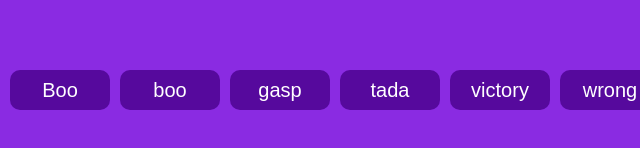
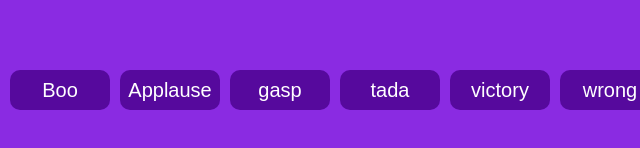
Before and after one commit to acciojob/Soundbar-Durga-velu, a website: page main.html in a window 1280 px wide. Shown: the part 310-458 px from the top of the page, 250-890 px from the left. Drawn offline with Linux system fonts and the light colour scheme.

Commit message:
created a submission

```diff
--- a/main.html
+++ b/main.html
@@ -9,8 +9,9 @@
 <body>
 	<!-- the entire body must be written by student -->
 <section id="buttons">
-    <button class="btn" data-sound="https://www.soundjay.com/button/sounds/button-10.mp3">Boo</button>
-    <button class="btn" data-sound="https://www.soundjay.com/button/sounds/button-10.mp3">boo</button>
+
+    <button class="btn" data-sound="https://file-examples.com/wp-content/uploads/2017/11/file_example_MP3_700KB.mp3">Boo</button>
+    <button class="btn" data-sound="https://file-examples.com/wp-content/uploads/2017/11/file_example_MP3_5MG.mp3">Applause</button>
     <button class="btn" data-sound="sounds/gasp-7063.mp3">gasp</button>
     <button class="btn" data-sound="sounds/065490_tadaaif-85354.mp3">tada</button>
 <button class="btn" data-sound="https://www.soundhelix.com/examples/mp3/SoundHelix-Song-1.mp3">victory</button>
```
